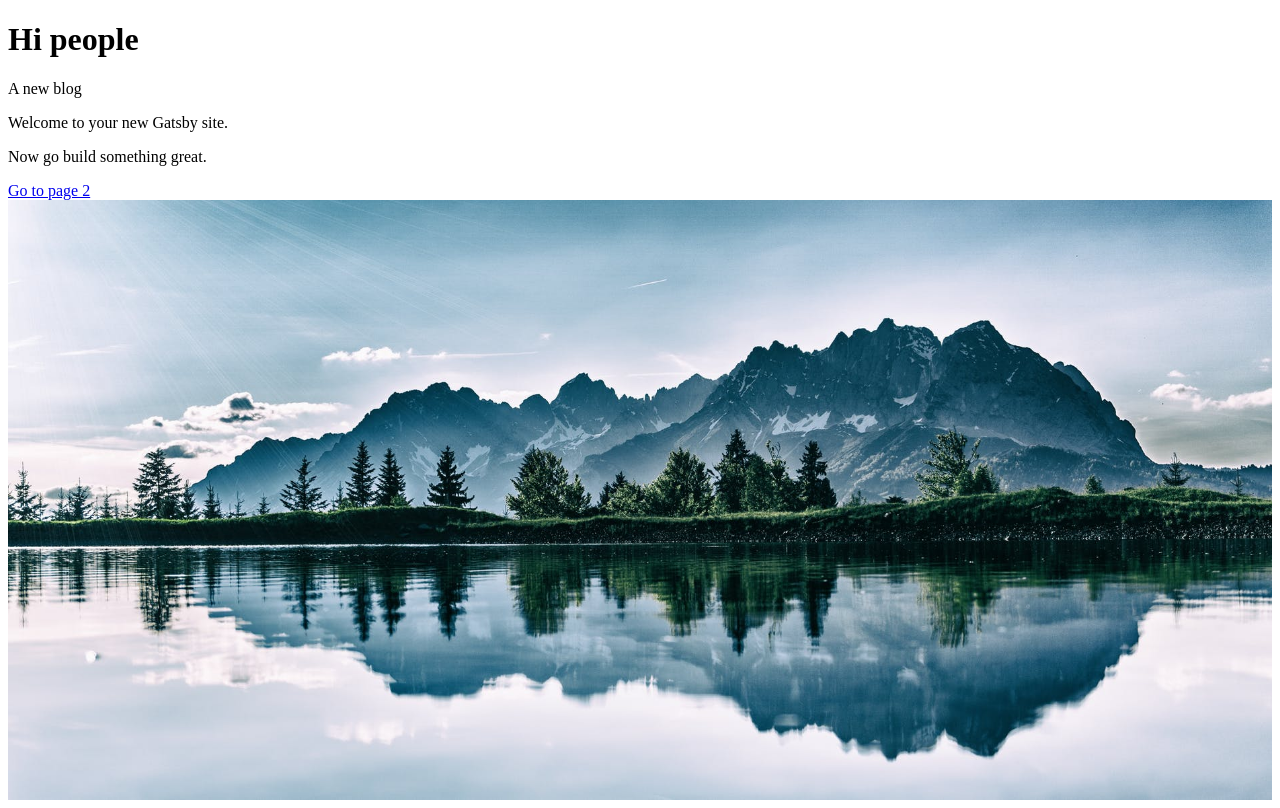
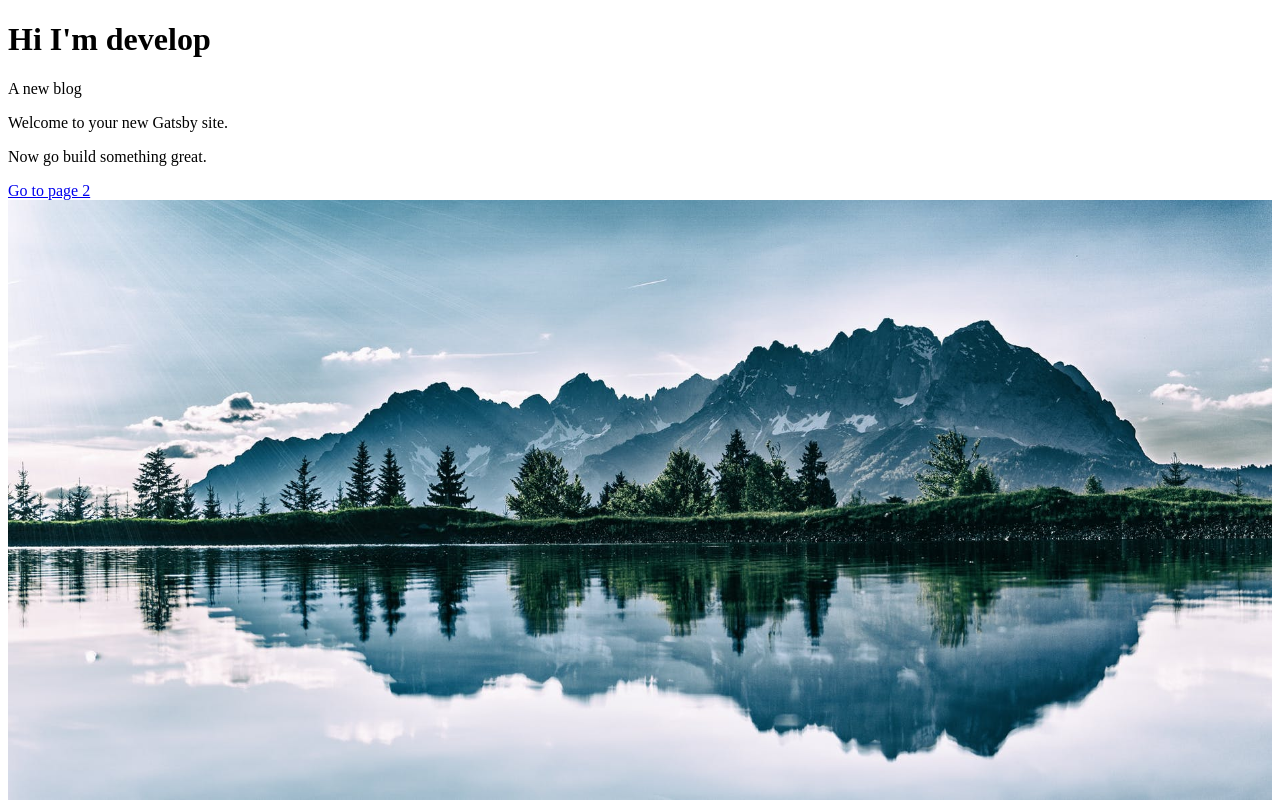
Before and after one commit to mwood23/pride-of-the-meadows, a Gatsby site: page / in a window 1280 px wide. Built offline with nearby package versions, Linux system fonts and the light colour scheme; Gatsby itself is replaced by a stand-in of ours.

Commit message:
Develop CI test

```diff
--- a/src/pages/index.js
+++ b/src/pages/index.js
@@ -8,7 +8,7 @@
 
   return (
     <div>
-      <h1>Hi people</h1>
+      <h1>Hi I'm develop</h1>
       <p>{data.site.siteMetadata.desc}</p>
       <p>Welcome to your new Gatsby site.</p>
       <p>Now go build something great.</p>
```
